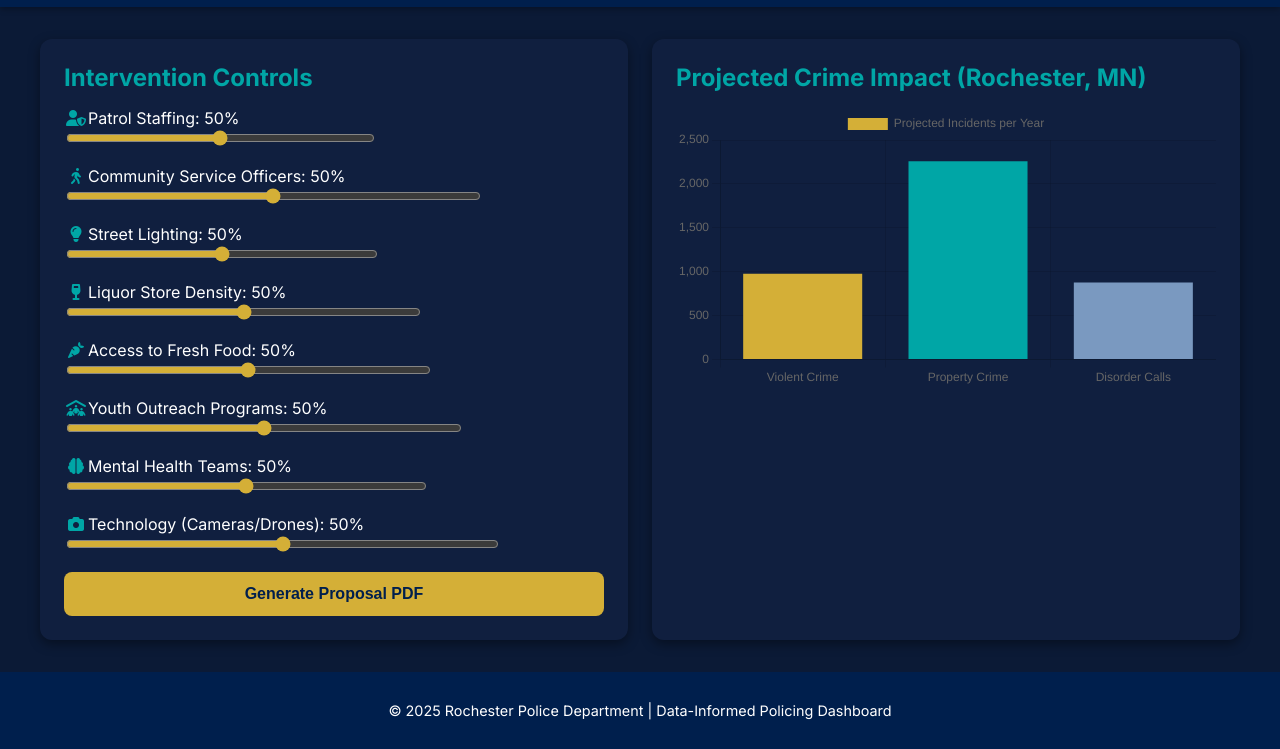
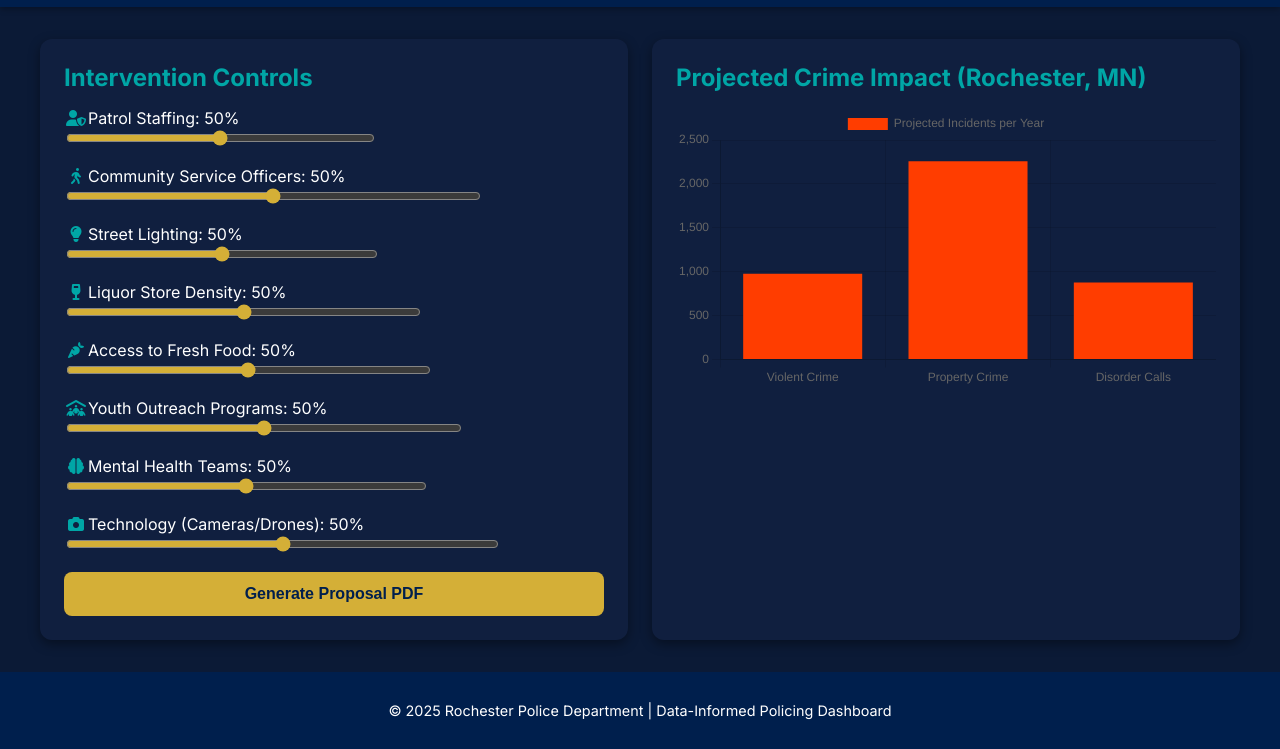
Before and after one commit to Jeff50711/rochester-safe-communities-simulator, a plain HTML site: page index.html in a window 1280 px wide. Shown: the part 86-835 px from the top of the page. Drawn offline with nearby package versions, Linux system fonts and the light colour scheme.

Commit message:
Enhance updateAll to set dynamic bar colors
Refactor updateAll function to include dynamic bar colors based on impact scores.

```diff
--- a/index.html
+++ b/index.html
@@ -207,20 +207,33 @@ data: { labels: ['Violent Crime','Property Crime','Disorder Calls'], datasets: [
 options: { responsive:true, maintainAspectRatio:false, animation:{duration:500}, scales:{y:{beginAtZero:true}} }
 });
 
-function updateAll() {
-sliders.forEach(s => labels[s.id].innerText = s.value + '%');
-const impacts = getImpactScores();
-chart.data.datasets[0].data = [impacts.violent, impacts.property, impacts.disorder];
-chart.update();
-updateSummary(impacts);
-}
-
 function getImpactScores() {
 const v = Object.fromEntries([...sliders].map(s => [s.id, +s.value]));
 const violent = baseData.violent * (1 - ((v.staffing*0.002 + v.cso*0.0015 + v.mental*0.001 + v.tech*0.001 - v.liquor*0.0008)/100));
 const property = baseData.property * (1 - ((v.staffing*0.001 + v.lighting*0.002 + v.food*0.001 + v.tech*0.001 - v.liquor*0.0008)/100));
 const disorder = baseData.disorder * (1 - ((v.cso*0.0018 + v.youth*0.0015 + v.lighting*0.001 - v.liquor*0.0009)/100));
 return { violent, property, disorder };
+}
+
+function getBarColors(impacts) {
+  const colors = [];
+  const keys = ['violent','property','disorder'];
+  keys.forEach(key => {
+    const reduction = (1 - impacts[key]/baseData[key]);
+    if(reduction >= 0.3) colors.push('#00c853'); // green
+    else if(reduction >= 0.1) colors.push('#ffd600'); // yellow
+    else colors.push('#ff3d00'); // red
+  });
+  return colors;
+}
+
+function updateAll() {
+  sliders.forEach(s => labels[s.id].innerText = s.value + '%');
+  const impacts = getImpactScores();
+  chart.data.datasets[0].data = [impacts.violent, impacts.property, impacts.disorder];
+  chart.data.datasets[0].backgroundColor = getBarColors(impacts);
+  chart.update();
+  updateSummary(impacts);
 }
 
 function updateSummary(impacts) {
```
Lines whose indentation alone changed are shown as unchanged.
